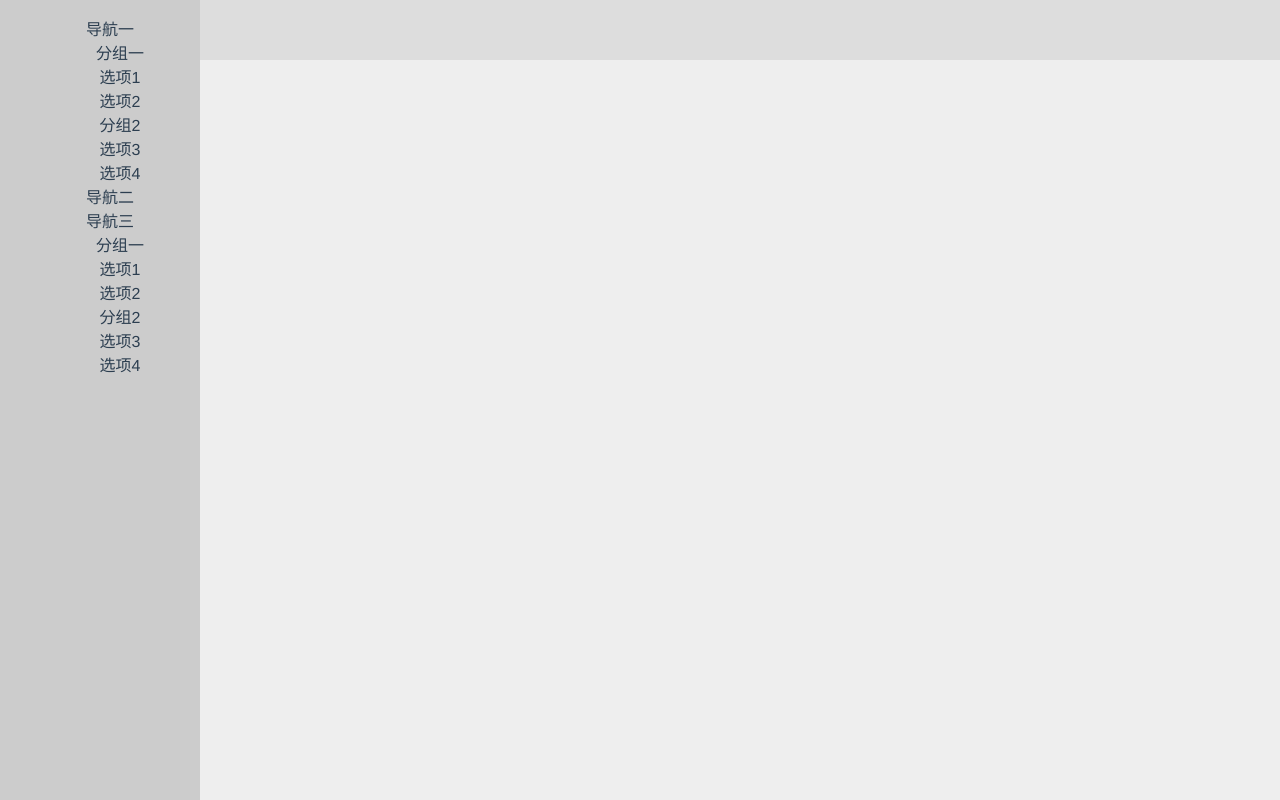
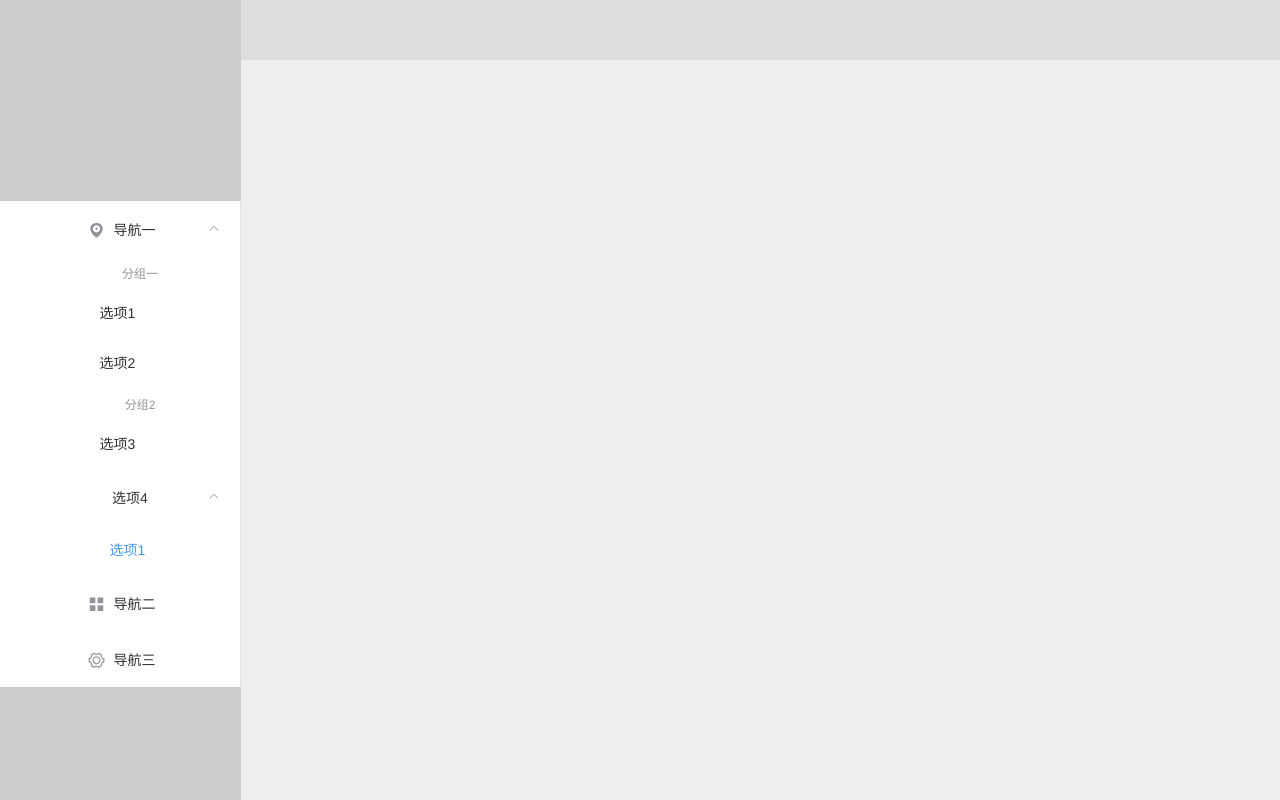
Before and after one commit to young0110/VUE, a Vue app in the folder vue-demo/: page / in a window 1280 px wide. Built offline with nearby package versions, Linux system fonts and the light colour scheme.

Commit message:
[*]菜单初步搭建

```diff
--- a/vue-demo/src/components/back/common/Menu.vue
+++ b/vue-demo/src/components/back/common/Menu.vue
@@ -1,9 +1,14 @@
 <template>
-  <el-menu :default-openeds="['1', '3']">
+  <div class="aside-basic">
+    <div ref="userBasic" :class="['user-basic', isCollapse ? 'inactive' : 'active']" @click="collapse"></div>
+    <el-menu default-active="1-4-1" class="el-menu-vertical" @open="handleOpen" @close="handleClose" :collapse="isCollapse">
     <el-submenu index="1">
-      <template slot="title"><i class="el-icon-message"></i>导航一</template>
+      <template slot="title">
+        <i class="el-icon-location"></i>
+        <span slot="title">导航一</span>
+      </template>
       <el-menu-item-group>
-        <template slot="title">分组一</template>
+        <span slot="title">分组一</span>
         <el-menu-item index="1-1">选项1</el-menu-item>
         <el-menu-item index="1-2">选项2</el-menu-item>
       </el-menu-item-group>
@@ -11,41 +16,20 @@
         <el-menu-item index="1-3">选项3</el-menu-item>
       </el-menu-item-group>
       <el-submenu index="1-4">
-        <template slot="title">选项4</template>
-        <el-menu-item index="1-4-1">选项4-1</el-menu-item>
+        <span slot="title">选项4</span>
+        <el-menu-item index="1-4-1">选项1</el-menu-item>
       </el-submenu>
     </el-submenu>
-    <el-submenu index="2">
-      <template slot="title"><i class="el-icon-menu"></i>导航二</template>
-      <el-menu-item-group>
-        <template slot="title">分组一</template>
-        <el-menu-item index="2-1">选项1</el-menu-item>
-        <el-menu-item index="2-2">选项2</el-menu-item>
-      </el-menu-item-group>
-      <el-menu-item-group title="分组2">
-        <el-menu-item index="2-3">选项3</el-menu-item>
-      </el-menu-item-group>
-      <el-submenu index="2-4">
-        <template slot="title">选项4</template>
-        <el-menu-item index="2-4-1">选项4-1</el-menu-item>
-      </el-submenu>
-    </el-submenu>
-    <el-submenu index="3">
-      <template slot="title"><i class="el-icon-setting"></i>导航三</template>
-      <el-menu-item-group>
-        <template slot="title">分组一</template>
-        <el-menu-item index="3-1">选项1</el-menu-item>
-        <el-menu-item index="3-2">选项2</el-menu-item>
-      </el-menu-item-group>
-      <el-menu-item-group title="分组2">
-        <el-menu-item index="3-3">选项3</el-menu-item>
-      </el-menu-item-group>
-      <el-submenu index="3-4">
-        <template slot="title">选项4</template>
-        <el-menu-item index="3-4-1">选项4-1</el-menu-item>
-      </el-submenu>
-    </el-submenu>
+    <el-menu-item index="2">
+      <i class="el-icon-menu"></i>
+      <span slot="title">导航二</span>
+    </el-menu-item>
+    <el-menu-item index="3">
+      <i class="el-icon-setting"></i>
+      <span slot="title">导航三</span>
+    </el-menu-item>
   </el-menu>
+  </div>
 </template>
 
 <script>
@@ -53,12 +37,47 @@
   name: 'Menu',
   data () {
     return {
+      userBasicHeight: ['65px', '240px'],
+      isCollapse: false,
       menuList: []
     }
-  }
+  },
+  methods: {
+    collapse () {
+      this.isCollapse = !this.isCollapse
+    },
+    handleOpen (key, keyPath) {
+      console.log(key, keyPath)
+    },
+    handleClose (key, keyPath) {
+      console.log(key, keyPath)
+    }
+  },
+  mounted () {}
 }
 </script>
 
 <style lang="less">
-
+.aside-basic {
+  width: 100%;
+  height: auto;
+  min-height: 400px;
+  .user-basic {
+    width: 100%;
+    height: 201px;
+  }
+  .active {
+    height: 201px;
+  }
+  .inactive {
+    height: 60px;
+  }
+  .el-menu-vertical:not(.el-menu--collapse) {
+    width: 240px;
+    min-height: 400px;
+    .el-submenu {
+      width: 100%;
+    }
+  }
+}
 </style>
--- a/vue-demo/src/components/back/index.vue
+++ b/vue-demo/src/components/back/index.vue
@@ -49,7 +49,7 @@
     flex-direction: column;
   }
   .el-aside {
-    width: 200px;
+    width: auto;
     height: 100%;
     overflow: auto;
     background: #ccc;
--- a/vue-demo/src/main.js
+++ b/vue-demo/src/main.js
@@ -5,6 +5,7 @@
 import index from './store'
 import App from './App'
 import ElementUI from 'element-ui'
+import 'element-ui/lib/theme-chalk/index.css'
 
 Vue.use(ElementUI)
 Vue.config.productionTip = false
```
